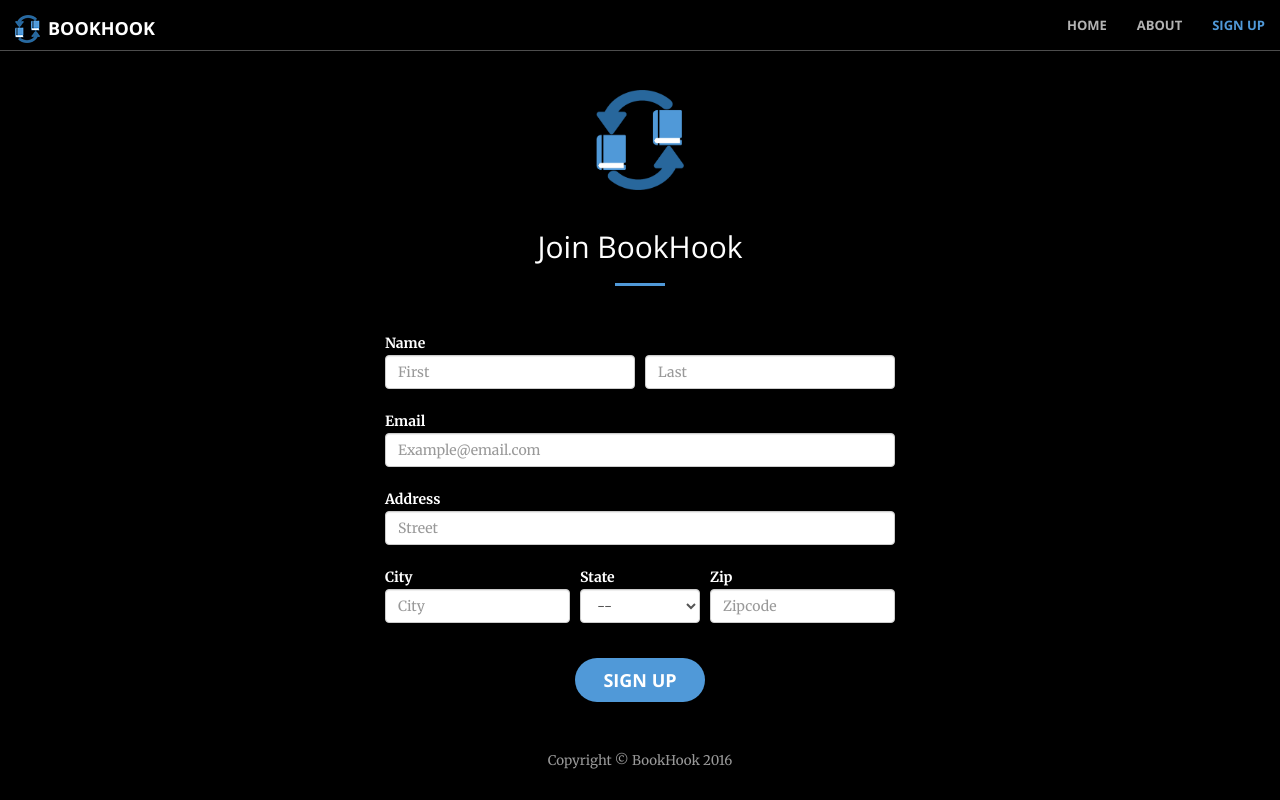
After one commit to philipliberato/BookHook, a PHP site: page /signup.html in a window 1280 px wide. The commit adds this page. Run offline with PHP 8.4, Linux system fonts and the light colour scheme.

Commit message:
Added signup.html, but with no functionality yet

```diff
--- a/css/creative.css
+++ b/css/creative.css
@@ -57,11 +57,14 @@ p {
 
 .bg-dark {
     color: #fff;
-    background-color: #222;
+    background-color: #000;
 }
 
 .text-faded {
-    color: rgba(255,255,255,.7);
+    color: rgba(255,255,255,.6);
+}
+.text-faded-black {
+    color: rgba(0,0,0,.6);
 }
 
 section {
@@ -477,6 +480,48 @@ body {
     webkit-tap-highlight-color: #222;
 }
 
+/* Custom stuff */
+.text-sm {
+    font-size: 10pt;
+}
+.text-lightblue {
+    color: #5099d8;
+}
+.text-darkblue {
+    color: #28679c;
+}
 .icon-padding {
     margin-top: 90px;
 }
+.col-centered{
+    float: none;
+    margin: 0 auto;
+    padding-bottom: 0px;
+}
+.form-group label {
+    padding-bottom: 2px;
+}
+.form-horizontal .form-group .col-md-1 {
+    padding-right: 5px;
+    padding-left: 5px;
+}
+.form-horizontal .form-group .col-md-2 {
+    padding-right: 5px;
+    padding-left: 5px;
+}
+.form-horizontal .form-group .col-md-3 {
+    padding-right: 5px;
+    padding-left: 5px;
+}
+.form-horizontal .form-group .col-md-4 {
+    padding-right: 5px;
+    padding-left: 5px;
+}
+.form-horizontal .form-group .col-md-5 {
+    padding-right: 5px;
+    padding-left: 5px;
+}
+.form-horizontal .form-group .col-md-8 {
+    padding-right: 5px;
+    padding-left: 5px;
+}
--- /dev/null
+++ b/signup.html
@@ -0,0 +1,228 @@
+<!DOCTYPE html>
+<html lang="en">
+
+<head>
+
+    <meta charset="utf-8">
+    <meta http-equiv="X-UA-Compatible" content="IE=edge">
+    <meta name="viewport" content="width=device-width, initial-scale=1">
+    <meta name="description" content="">
+    <meta name="author" content="">
+
+    <title>BookHook</title>
+
+    <!-- Bootstrap Core CSS -->
+    <link rel="stylesheet" href="css/bootstrap.min.css" type="text/css">
+
+    <!-- Custom Fonts -->
+    <link href='http://fonts.googleapis.com/css?family=Open+Sans:300italic,400italic,600italic,700italic,800italic,400,300,600,700,800' rel='stylesheet' type='text/css'>
+    <link href='http://fonts.googleapis.com/css?family=Merriweather:400,300,300italic,400italic,700,700italic,900,900italic' rel='stylesheet' type='text/css'>
+    <link rel="stylesheet" href="font-awesome/css/font-awesome.min.css" type="text/css">
+    <link rel="stylesheet" href="font-awesome/css/font-awesome-animation.min.css">
+
+    <!-- Plugin CSS -->
+    <link rel="stylesheet" href="css/animate.min.css" type="text/css">
+
+    <!-- Custom CSS -->
+    <link rel="stylesheet" href="css/creative.css" type="text/css">
+
+    <!-- HTML5 Shim and Respond.js IE8 support of HTML5 elements and media queries -->
+    <!-- WARNING: Respond.js doesn't work if you view the page via file:// -->
+    <!--[if lt IE 9]>
+        <script src="https://oss.maxcdn.com/libs/html5shiv/3.7.0/html5shiv.js"></script>
+        <script src="https://oss.maxcdn.com/libs/respond.js/1.4.2/respond.min.js"></script>
+    <![endif]-->
+
+</head>
+
+<body id="page-top" class="bg-dark">
+
+    <nav id="mainNav" class="navbar navbar-default navbar-fixed-top">
+        <div class="container-fluid">
+            <!-- Brand and toggle get grouped for better mobile display -->
+            <div class="navbar-header">
+                <button type="button" class="navbar-toggle collapsed" data-toggle="collapse" data-target="#bs-example-navbar-collapse-1">
+                    <span class="sr-only">Toggle navigation</span>
+                    <span class="icon-bar"></span>
+                    <span class="icon-bar"></span>
+                    <span class="icon-bar"></span>
+                </button>
+
+                <a class="navbar-brand page-scroll" href="index.html"><span class="icon"><img src="img/BookHookLogo-xs.png" style="padding-bottom:3px; padding-right:8px;" alt="logo"></span>BookHook</a>
+            </div>
+
+            <!-- Collect the nav links, forms, and other content for toggling -->
+            <div class="collapse navbar-collapse" id="bs-example-navbar-collapse-1">
+                <ul class="nav navbar-nav navbar-right">
+                    <li>
+                        <a class="page-scroll" href="index.html">Home</a>
+                    </li>
+                    <li>
+                        <a class="page-scroll" href="index.html#about">About</a>
+                    </li>
+                    <li>
+                        <a class="page-scroll" href="#page-top">Sign Up</a>
+                    </li>
+                </ul>
+            </div>
+            <!-- /.navbar-collapse -->
+        </div>
+        <!-- /.container-fluid -->
+    </nav>
+
+    <div class="text-center" style="padding-bottom:40px;">
+        <img class="icon-padding" src="img/BookHookLogo.png" height="100">
+    </div>
+
+    <div id="services" class="bg-dark">
+        <div class="container">
+            <div class="row">
+                <div class="col-lg-12 text-center">
+                    <h2 class="section-heading">Join BookHook</h2>
+                    <hr class="primary">
+                    <br>
+                </div>
+            </div>
+        </div>
+        <div class="container">
+            <div class="row">
+                <div class="col-md-8 col-sm-6 col-xs-6 col-centered">
+
+                    <form class="form-horizontal" action="userSignUp.php">
+                        <div class="form-group">
+                            <label class="col-md-2 control-label"></label>
+                            <div class="col-md-4">
+                            <label class="control-label" for="firstname">Name</label>
+                                <input class="form-control" placeholder="First" id="firstname" name="firstname">
+                            </div>
+                            <div class="col-md-4">
+                            <label class="control-label">&nbsp;</label>
+                                <input class="form-control"placeholder="Last" id="lastname" name="lastname">
+                            </div>
+                        </div>
+
+                        <div class="form-group">
+                            <label class="col-md-2 control-label"></label>
+                            <div class="col-md-8">
+                                <label class="control-label" for="email">Email</label>
+                                <input class="form-control" placeholder="Example@email.com" id="email" name="email">
+                            </div>
+                        </div>
+
+                        <div class="form-group">
+                            <label class="col-md-2 control-label"></label>
+                            <div class="col-md-8">
+                                <label class="control-label" for="street">Address</label>
+                                <input class="form-control" placeholder="Street" id="street" name="street">
+                            </div>
+                        </div>
+
+                        <div class="form-group">
+                            <label class="col-md-2 control-label"></label>
+                            <div class="col-md-3">
+                                <label class="control-label" for="city">City</label>
+                                <input class="form-control" placeholder="City" id="city" name="city">
+                            </div>
+
+                            <div class="col-md-2">
+                                <label class="control-label" for="state">State</label>
+                                <select id="state" name="state" class="form-control">
+                                    <option value="--">--</option>
+                                    <option value="AL">AL</option>
+                                    <option value="AK">AK</option>
+                                    <option value="AZ">AZ</option>
+                                    <option value="AR">AR</option>
+                                    <option value="CA">CA</option>
+                                    <option value="CO">CO</option>
+                                    <option value="CT">CT</option>
+                                    <option value="DE">DE</option>
+                                    <option value="DC">DC</option>
+                                    <option value="FL">FL</option>
+                                    <option value="GA">GA</option>
+                                    <option value="HI">HI</option>
+                                    <option value="ID">ID</option>
+                                    <option value="IL">IL</option>
+                                    <option value="IN">IN</option>
+                                    <option value="IA">IA</option>
+                                    <option value="KS">KS</option>
+                                    <option value="KY">KY</option>
+                                    <option value="LA">LA</option>
+                                    <option value="ME">ME</option>
+                                    <option value="MD">MD</option>
+                                    <option value="MA">MA</option>
+                                    <option value="MI">MI</option>
+                                    <option value="MN">MN</option>
+                                    <option value="MS">MS</option>
+                                    <option value="MO">MO</option>
+                                    <option value="MT">MT</option>
+                                    <option value="NE">NE</option>
+                                    <option value="NV">NV</option>
+                                    <option value="NH">NH</option>
+                                    <option value="NJ">NJ</option>
+                                    <option value="NM">NM</option>
+                                    <option value="NY">NY</option>
+                                    <option value="NC">NC</option>
+                                    <option value="ND">ND</option>
+                                    <option value="OH">OH</option>
+                                    <option value="OK">OK</option>
+                                    <option value="OR">OR</option>
+                                    <option value="PA">PA</option>
+                                    <option value="RI">RI</option>
+                                    <option value="SC">SC</option>
+                                    <option value="SD">SD</option>
+                                    <option value="TN">TN</option>
+                                    <option value="TX">TX</option>
+                                    <option value="UT">UT</option>
+                                    <option value="VT">VT</option>
+                                    <option value="VA">VA</option>
+                                    <option value="WA">WA</option>
+                                    <option value="WV">WV</option>
+                                    <option value="WI">WI</option>
+                                    <option value="WY">WY</option>
+                                </select>
+                            </div>
+
+                            <div class="col-md-3">
+                                <label class="control-label" for="zip">Zip</label>
+                                <input class="form-control"placeholder="Zipcode" id="zip" name="zip">
+                            </div>
+
+                        </div>
+
+                        <br>
+                        <div class="form-group">
+                        <label class="col-md-5 control-label"></label>
+                        <button class="col-md-2 btn btn-lg btn-primary faa-tada animated-hover">Sign Up</button>
+                        </div>
+
+                    </form>
+                </div>
+            </div>
+        </div>
+    </div>
+
+
+    <div class="navbar navbar-fixed-bottom">
+            <div class="text-center">
+                <p class="text-sm text-faded">Copyright &copy; BookHook 2016</p>
+            </div>
+        </div>
+    </div>
+
+    <!-- jQuery -->
+    <script src="js/jquery.js"></script>
+
+    <!-- Bootstrap Core JavaScript -->
+    <script src="js/bootstrap.min.js"></script>
+
+    <!-- Plugin JavaScript -->
+    <script src="js/jquery.easing.min.js"></script>
+    <script src="js/jquery.fittext.js"></script>
+    <script src="js/wow.min.js"></script>
+
+    <!-- Custom Theme JavaScript -->
+    <script src="js/creative.js"></script>
+
+</body>
+
+</html>
```
Also changed, not shown: index.html (+44 -33 lines), font-awesome/css/font-awesome-animation.min.css (added).
